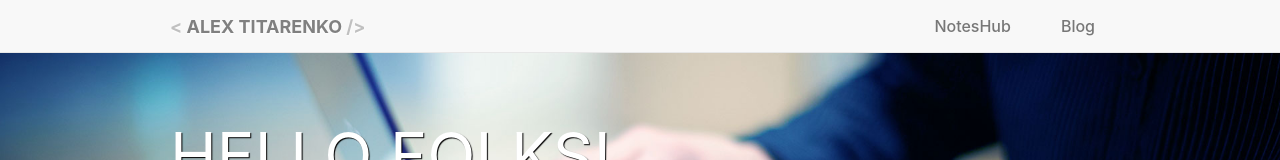
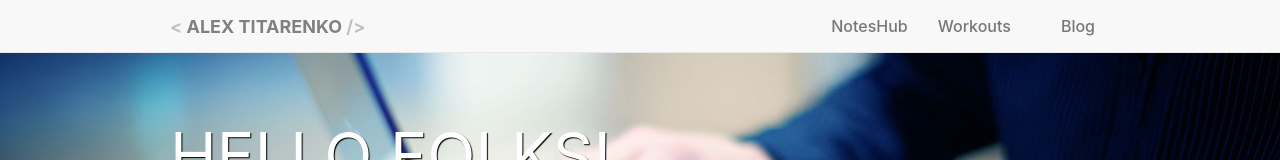
Before and after one commit to alex-titarenko/alextitarenko, a Next.js app: page / in a window 1280 px wide. Shown: the top 160 px of the page. Built offline with nearby package versions, Linux system fonts and the light colour scheme.

Commit message:
add link to Custom Workouts app

```diff
--- a/components/NavBar.tsx
+++ b/components/NavBar.tsx
@@ -196,9 +196,9 @@ export function NavBar(props: { ref: React.RefObject<HTMLUListElement | null> })
               <Link href="https://noteshub.app">NotesHub</Link>
             </li>
 
-            {/*<li>
-              <Link href="https://multicalculator.app">MultiCalc</Link>
-            </li>*/}
+            <li>
+              <Link href="https://apps.apple.com/us/app/custom-workouts-for-watch/id6740838378">Workouts</Link>
+            </li>
 
             <span className={ classes.separator }></span>
 
```
